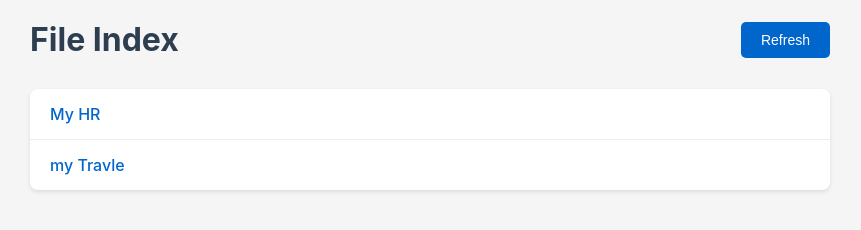
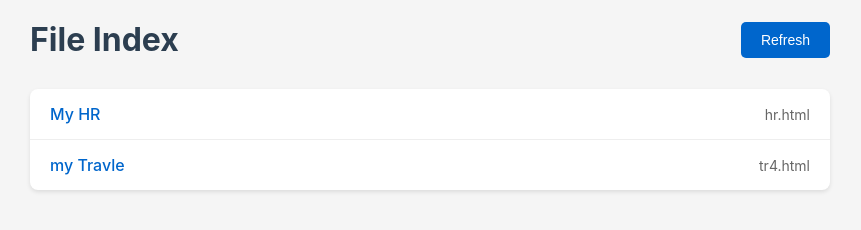
Before and after one commit to JaewooJoung/mw, a plain HTML site: page index.htm in a window 1280 px wide. Shown: the whole page, without its empty margins (210-1071 px from the left). Drawn offline with Linux system fonts and the light colour scheme.

Commit message:
Update index.htm

```diff
--- a/index.htm
+++ b/index.htm
@@ -64,6 +64,9 @@
         }
 
         .file-item {
+            display: flex;
+            justify-content: space-between;
+            align-items: center;
             padding: 15px 20px;
             border-bottom: 1px solid #eee;
             transition: background-color 0.2s;
@@ -81,11 +84,17 @@
             text-decoration: none;
             color: #0066cc;
             font-weight: 500;
-            display: block;
+            flex-grow: 1;
         }
 
         .file-item a:hover {
             text-decoration: underline;
+        }
+
+        .file-name {
+            color: #666;
+            font-size: 14px;
+            white-space: nowrap;
         }
 
         .loading {
@@ -124,6 +133,7 @@
             const fileListHTML = files.map(file => `
                 <div class="file-item">
                     <a href="${file.link}">${file.name}</a>
+                    <span class="file-name">${file.link}</span>
                 </div>
             `).join('');
 
```
